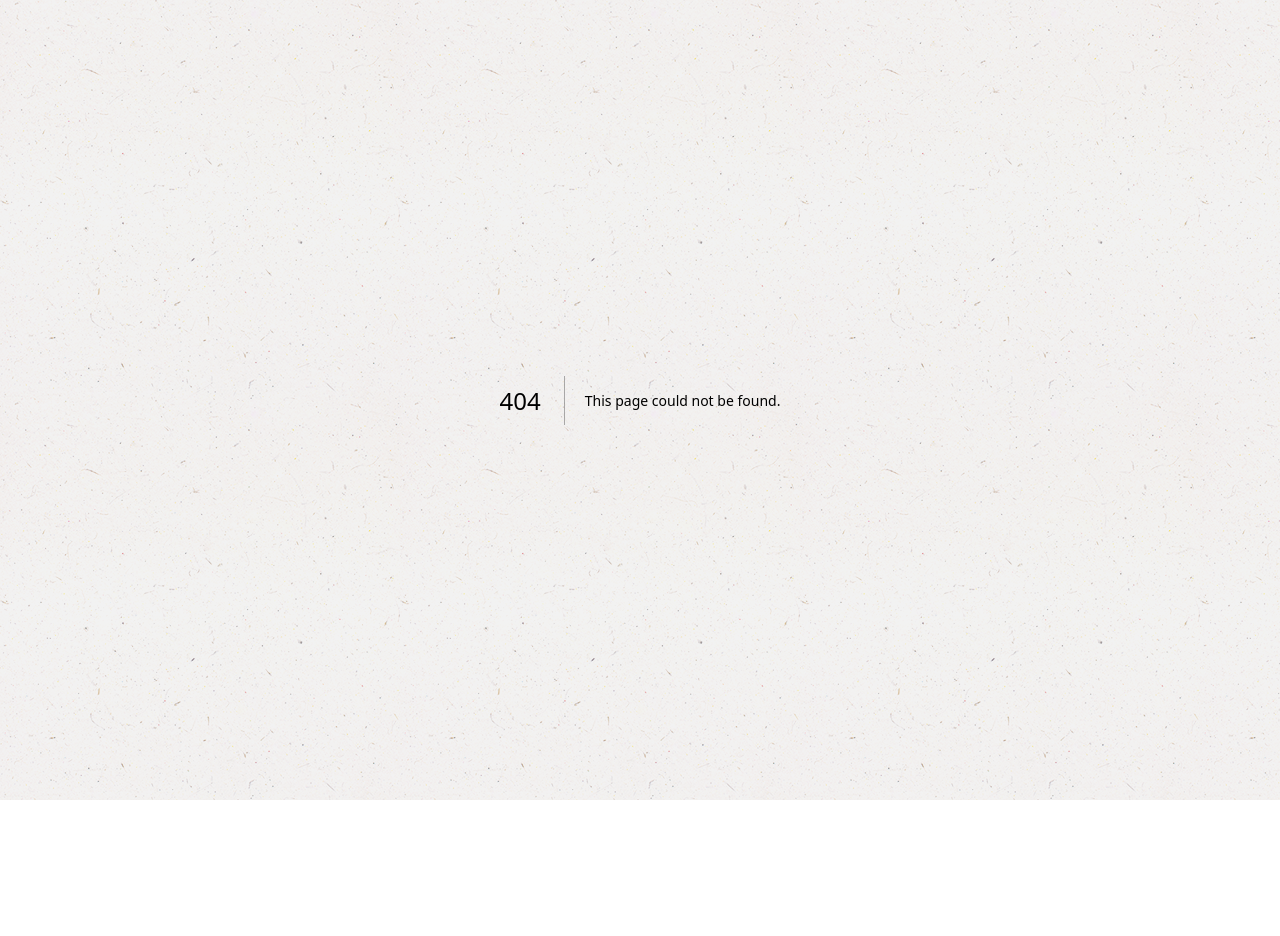
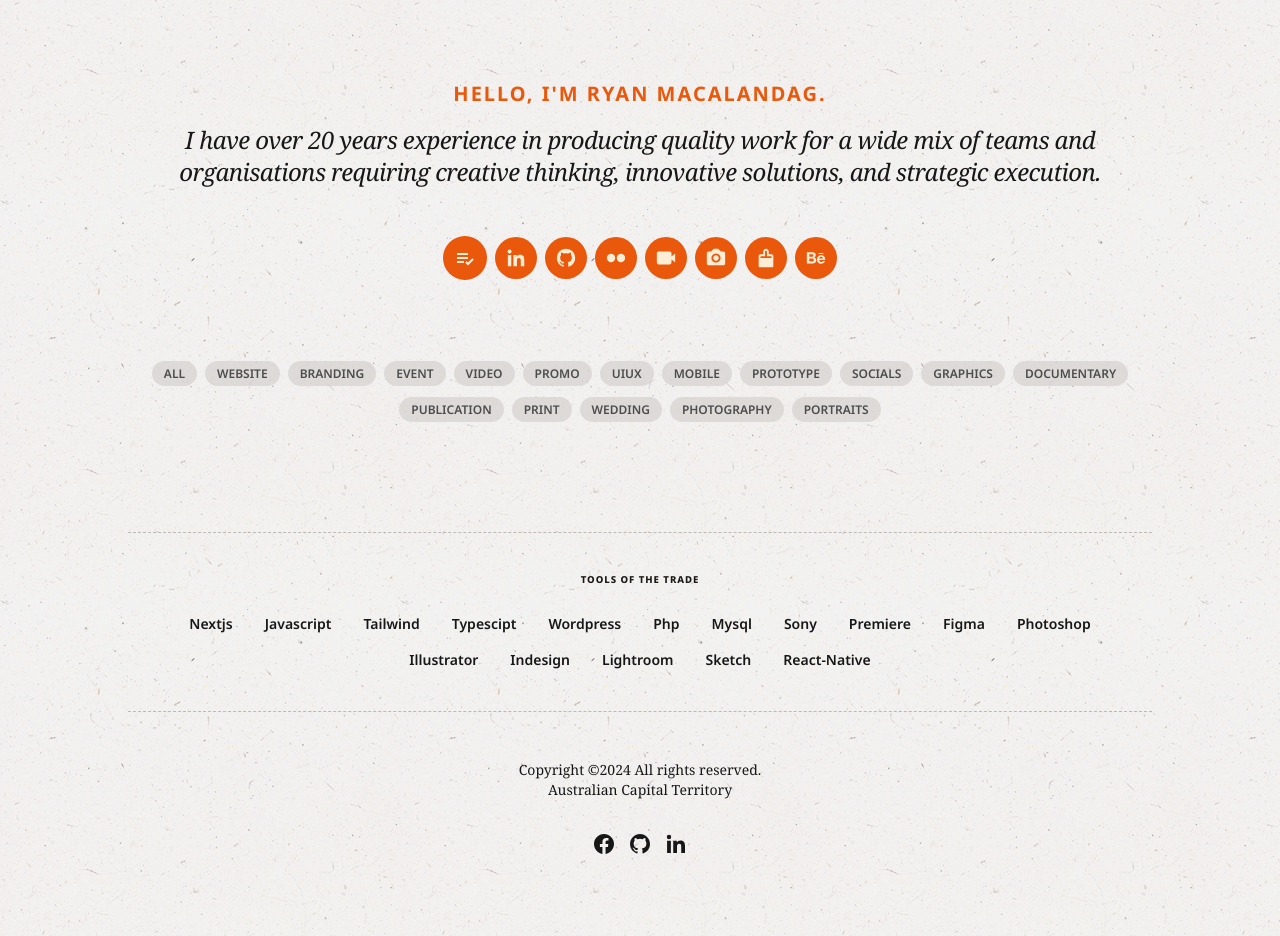
Before and after one commit to ryanmacalandag/hello-ryan, a Next.js app: page /tag/1 in a window 1280 px wide. Before the commit this address had no page. Before the commit the page ends 800 px from the top, so only its background shows below. Built offline with nearby package versions, Linux system fonts and the light colour scheme.

Commit message:
added tools filter

```diff
--- a/app/components/Tags.tsx
+++ b/app/components/AllTags.tsx
@@ -1,13 +1,12 @@
 import Link from 'next/link';
 import React from 'react'
 
-type TagsPropType = {
+type AllTagsPropType = {
   tags: string[];
   filter: string;
 };
 
-export const Tags = ({tags,filter}: TagsPropType): React.ReactNode => {
-  console.log(filter);
+export const AllTags = ({tags,filter}: AllTagsPropType): React.ReactNode => {
   return (
     <ul className='w-full max-w-screen-lg flex flex-row flex-wrap gap-x-2 gap-y-3 justify-start md:justify-center items-center text-nowrap py-4'>
 
@@ -16,7 +15,7 @@ export const Tags = ({tags,filter}: TagsPropType): React.ReactNode => {
         tags.map( (tag,key) => {
           return <li key={key}>
             <Link
-              href={'../filter/' + tag}
+              href={'../tag/' + tag}
               className={ (filter == tag ? 'text-stone-100 bg-stone-950' : 'bg-stone-300 ' ) + ' text-xs font-semibold font-sans uppercase px-3 py-1 rounded-full opacity-75 hover:opacity-100 transition duration-300'}
             >
               {tag}
--- /dev/null
+++ b/app/components/AllTools.tsx
@@ -0,0 +1,29 @@
+import Link from 'next/link';
+import React from 'react'
+
+type AllToolsPropType = {
+  tools: string[];
+  filter: string;
+};
+
+export const AllTools = ({tools,filter}: AllToolsPropType): React.ReactNode => {
+  return (
+    <div className='w-full max-w-screen-lg flex flex-col gap-6 border-y border-stone-400/70 border-dashed px-6 md:px-10 py-10 mt-12'>
+      <h3 className='w-full text-center uppercase text-stone-900 text-2xs font-sans font-extrabold tracking-widest'>Tools of the Trade</h3>
+      <ul className='w-full flex flex-row flex-wrap gap-x-2 gap-y-3 justify-center md:justify-center items-center text-nowrap'>
+        {
+          tools.map( (tool,key) => {
+            return <li key={key}>
+              <Link
+                href={'../tool/' + tool}
+                className={ (filter == tool ? 'text-stone-100 bg-orange-500' : 'bg-transparent hover:bg-orange-200/70' ) + ' text-sm capitalize font-semibold font-sans px-3 py-1 rounded-full transition duration-300'}
+              >
+                {tool}
+              </Link>
+            </li>;
+          })
+        }
+      </ul>
+    </div>
+  )
+}
--- a/app/components/Footer.tsx
+++ b/app/components/Footer.tsx
@@ -4,7 +4,7 @@ import { BiLogoFacebookCircle, BiLogoGithub, BiLogoLinkedin } from 'react-icons/
 
 export default function Footer() {
   return (
-    <footer className='w-full max-w-screen-xl mx-auto flex flex-col px-6 md:px-16 pt-20  pb-12'>
+    <footer className='w-full max-w-screen-xl mx-auto flex flex-col px-6 md:px-16 pt-12  pb-12'>
 
       <div>
         <p className='text-center text-sm sm:text-md'>Copyright ©2024 All rights reserved.</p>
--- a/app/components/PortfolioGallery.tsx
+++ b/app/components/PortfolioGallery.tsx
@@ -2,7 +2,9 @@ import React from 'react'
 import { PortfolioType } from '../data/portfolio'
 import { ProjectCard } from './ProjectCard'
 import { alltags } from '../data/getAllTags'
-import { Tags } from './Tags'
+import { alltools } from '../data/getAllTools'
+import { AllTags } from './AllTags'
+import { AllTools } from './AllTools'
 
 type PortfolioGalleryProps = {
   portfolio: PortfolioType[];
@@ -15,7 +17,7 @@ const PortfolioGallery = ( props:PortfolioGalleryProps ) : React.ReactNode  => {
     <section id="portfolio-gallery" className='w-full max-w-screen-2xl flex flex-col gap-4 md:gap-6'>
       {/* render filters */}
       <div className='w-full flex justify-center items-center px-6 md:px-12'>
-        <Tags tags={alltags} filter={props.filter}></Tags>
+        <AllTags tags={alltags} filter={props.filter}></AllTags>
       </div>
       {/* render gallery */}
       <div className='w-full grid grid-cols-12 gap-6 md:gap-6 px-6 md:px-12'>
@@ -28,6 +30,9 @@ const PortfolioGallery = ( props:PortfolioGalleryProps ) : React.ReactNode  => {
             })
           }
       </div>
+      <div className='w-full flex justify-center items-center px-6 md:px-12'>
+        <AllTools tools={alltools} filter={props.filter}></AllTools>
+      </div>
     </section>
   )
 }
--- a/app/components/ProjectLinkButton.tsx
+++ b/app/components/ProjectLinkButton.tsx
@@ -1,4 +1,4 @@
-import { BiRightArrowAlt } from 'react-icons/bi'
+import { BiLinkExternal } from 'react-icons/bi'
 
 type ProjectLinkButtonPropsType = {
   link: string;
@@ -6,6 +6,6 @@ type ProjectLinkButtonPropsType = {
 
 export const ProjectLinkButton = ( props:ProjectLinkButtonPropsType ): React.ReactNode => {
   return (
-    <a href={props.link} className={ (props.link ? 'h-fit flex justify-between items-center' : 'hidden') +  ' text-2xs font-sans font-bold uppercase tracking-wider rounded-full text-nowrap bg-neutral-700 hover:bg-neutral-900 text-white pl-3 pr-2 py-1 transition duration-300'} target="_blank">Open link <BiRightArrowAlt size={14}></BiRightArrowAlt></a>
+    <a href={props.link} className={ (props.link ? 'h-fit flex justify-between items-center gap-1' : 'hidden') +  ' text-2xs font-sans font-bold uppercase tracking-wider rounded-full text-nowrap bg-neutral-700 hover:bg-neutral-900 text-white px-2 py-1 transition duration-300'} target="_blank">Open link <BiLinkExternal size={11}></BiLinkExternal></a>
   )
 }
--- a/app/components/ProjectTags.tsx
+++ b/app/components/ProjectTags.tsx
@@ -12,7 +12,7 @@ export const ProjectTags = ({tags}: ProjectTagsPropType): React.ReactNode => {
         tags.map( (tag,key) => {
           return <li key={key}>
             <Link
-              href={'../filter/' + tag}
+              href={'../tag/' + tag}
               className='text-2xs font-semibold font-sans uppercase px-3 py-1 rounded-full bg-stone-300 opacity-75 hover:opacity-100 transition duration-300'
             >
               {tag}
--- /dev/null
+++ b/app/data/getAllTools.ts
@@ -0,0 +1,16 @@
+import { portfolio } from "./portfolio";
+
+function GetAllTools() {
+
+  let tools:string[] = [];
+
+  portfolio.map( (item) => {
+    return (
+      tools = Array.from(new Set([...tools,...item.tools!]))
+    )
+  })
+
+  return tools;
+}
+
+export const alltools = GetAllTools();
--- a/app/data/portfolio.ts
+++ b/app/data/portfolio.ts
@@ -4,7 +4,7 @@ export type PortfolioType = {
   slug: string;
   tags: string[];
   link?: string;
-  tools?: string[];
+  tools: string[];
 };
 
 export const portfolio:PortfolioType[] = [
@@ -21,14 +21,15 @@ export const portfolio:PortfolioType[] = [
     url: '/portfolio/accc2024-branding.png',
     slug: 'mediacongress-branding',
     tags: ['event', 'branding'],
-    tools: ['wordpress','javascript', 'tailwind'],
+    tools: ['wordpress','javascript', 'tailwind','php','mysql'],
   },
   {
     title: 'Reposit Customers: Rob & Jen',
     url: '/portfolio/reposit-rob-jen.jpg',
     slug: 'reposit-rob-jen',
     tags: ['video', 'promo'],
-    link: 'https://youtu.be/V4t8SFut-rU?si=BhlgGUqwpJqRCvFi'
+    link: 'https://youtu.be/V4t8SFut-rU?si=BhlgGUqwpJqRCvFi',
+    tools: ['sony','premiere'],
   },
   {
     title: 'Kantakanta - Songs App',
@@ -52,7 +53,7 @@ export const portfolio:PortfolioType[] = [
     slug: 'media-congress-website-01',
     tags: ['event', 'website'],
     link: 'https://mediacongress.catholic.au/',
-    tools: ['wordpress','javascript','tailwind'],
+    tools: ['wordpress','javascript','tailwind','php','mysql'],
   },
   {
     title: 'ACBC Social Media Tiles',
--- /dev/null
+++ b/app/tool/[tool]/page.tsx
@@ -0,0 +1,26 @@
+import React from 'react'
+import { portfolio } from '@/app/data/portfolio'
+import PortfolioGallery from '@/app/components/PortfolioGallery';
+import Footer from '@/app/components/Footer';
+import Hero from '@/app/components/Hero';
+import { alltools } from '@/app/data/getAllTools';
+
+// Return a list of `params` to populate the [tool] dynamic segment
+export async function generateStaticParams() {
+  const tools = await alltools;
+  return tools.map((t) => ({
+    tool: t
+  }))
+}
+
+export default async function Page( { params }: { params: {tool:string} } ) {
+  const filteredProjects = await portfolio.filter( (project) => project.tools!.includes(params.tool))
+  return (
+    <>
+      <Hero></Hero>
+      <PortfolioGallery portfolio={filteredProjects} filter={params.tool} ></PortfolioGallery>
+      <Footer></Footer>
+    </>
+  )
+
+}
```
Also changed, not shown: app/tag/[tag]/page.tsx (renamed from app/filter/[tag]/page.tsx).
